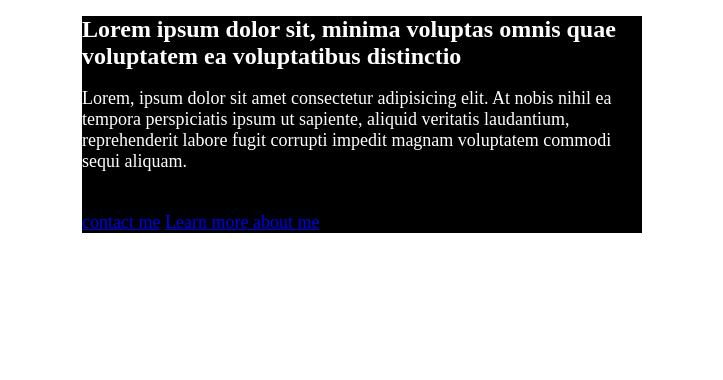
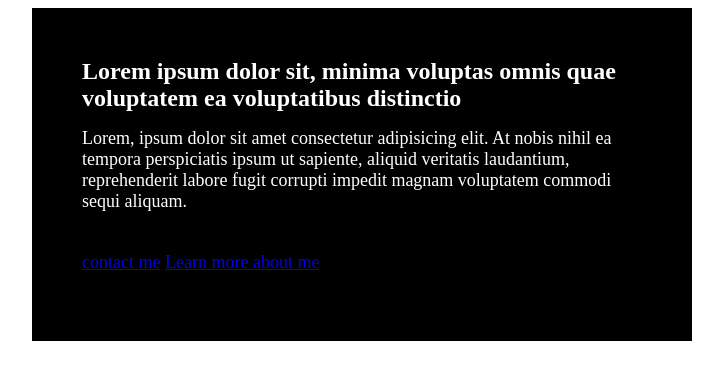
Before and after one commit to Deennn/Responsive-web-design, a plain HTML site: page index.html in a window 1280 px wide. Shown: the whole page, without its empty margins (278-1001 px from the left). Drawn offline with Linux system fonts and the light colour scheme.

Commit message:
new commit

```diff
--- a/index.css
+++ b/index.css
@@ -3,7 +3,11 @@
     color: #fff;
     width: 560px;
     margin: 0  auto;
+    padding: 50px;
 
+}
+h1, p {
+    margin-top: 0;
 }
 
 h1 {
```
